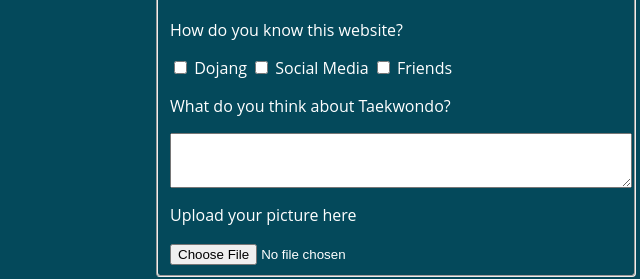
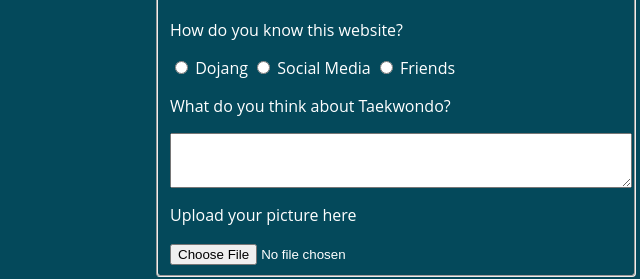
Before and after one commit to RevoU-FSSE-2/week-2-alyuza, a plain HTML site: page index.html in a window 1280 px wide. Shown: the part 2689-2968 px from the top of the page, 244-884 px from the left. Drawn offline with Linux system fonts and the light colour scheme.

Commit message:
change radio button

```diff
--- a/index.html
+++ b/index.html
@@ -138,21 +138,21 @@
               <p>How do you know this website?</p>
               <input
                 id="cute"
-                type="checkbox"
+                type="radio"
                 name="personality"
                 value="cute"
               />
               <label for="cute">Dojang</label>
               <input
                 id="adorable"
-                type="checkbox"
+                type="radio"
                 name="personality"
                 value="adorable"
               />
               <label for="adorable">Social Media</label>
               <input
                 id="beautiful"
-                type="checkbox"
+                type="radio"
                 name="personality"
                 value="beautiful"
               />
```
